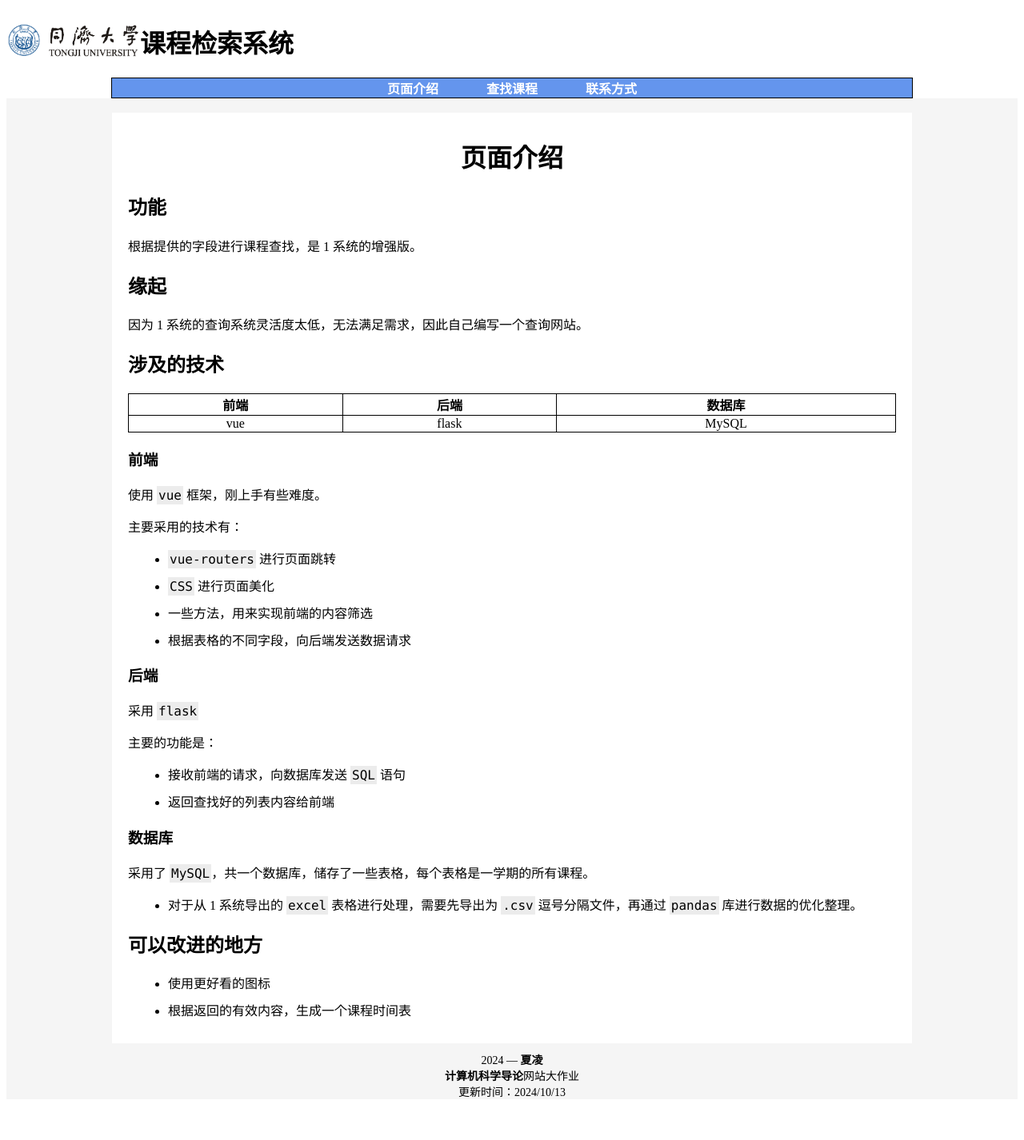
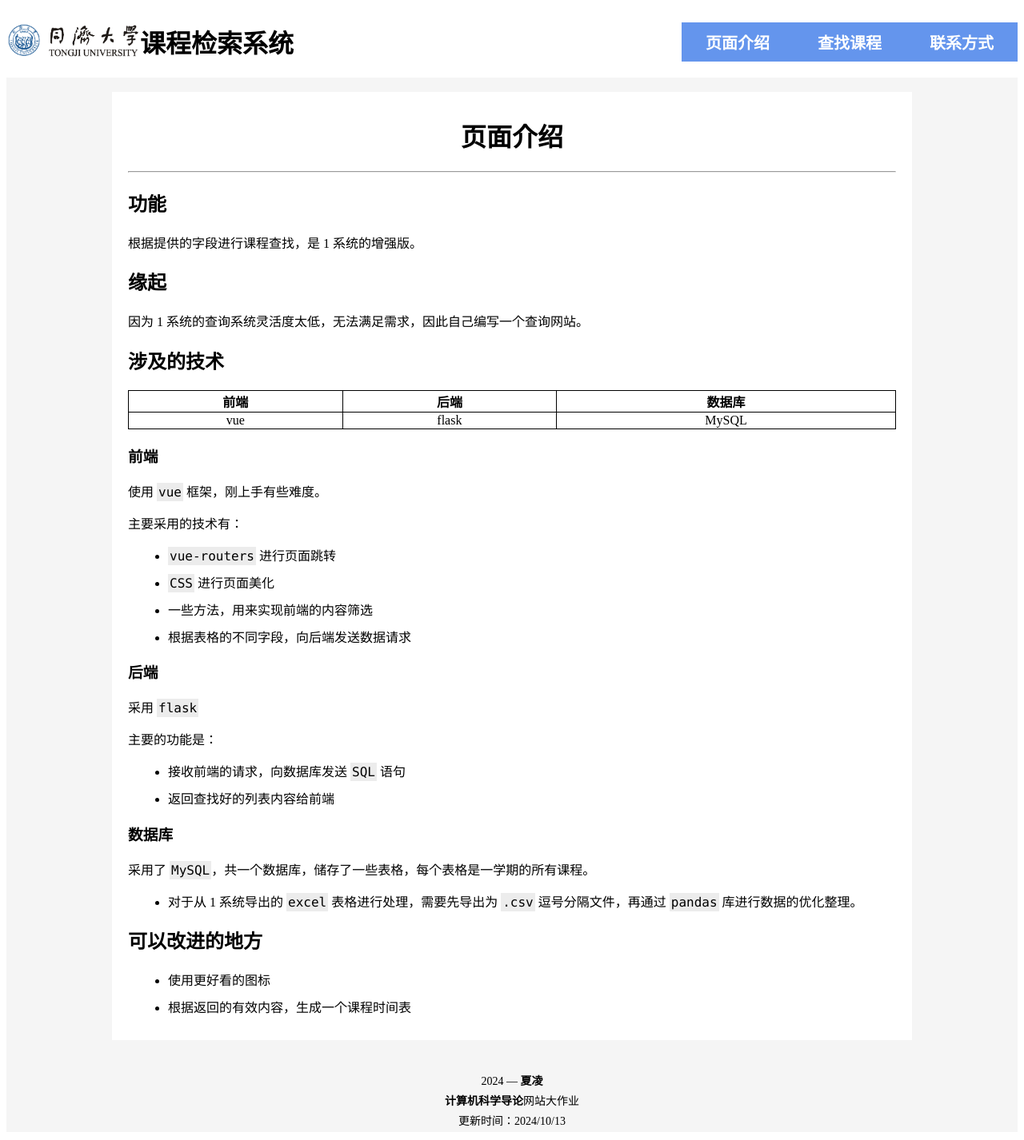
Before and after one commit to XiaLing233/jkd_website, a Vue app: page /Home in a window 1280 px wide. Shown: the whole page at 80% size. Before the commit the page ends 1383 px from the top, so only its background shows below. Built offline with nearby package versions, Linux system fonts and the light colour scheme.

Commit message:
基本样式我满意了

```diff
--- a/src/App.vue
+++ b/src/App.vue
@@ -1,16 +1,19 @@
 <template>
-    <div id="container">
+    <div id="app">
         <header>
             <div id="title">
                 <a href="https://1.tongji.edu.cn"><img height=45px width=167px src="./assets/tongji.png"></img></a>
                 <h1>课程检索系统</h1>
             </div>
 
+            <div id="menuholder">
                 <ul id="menu">
                     <li><router-link to="/Home">页面介绍</router-link></li>
                     <li><router-link to="/Search">查找课程</router-link></li>
                     <li><router-link to="/Contact">联系方式</router-link></li>
             </ul>
+            </div>
+
         </header>
 
         <br>
@@ -24,13 +27,14 @@
             <p>更新时间：2024/10/13</p>
         </footer>
         </div>
+
 </template>
 
 <style>
     * {
         font-family: 'Times New Roman', "宋体", serif;
     }
-    #container {
+    #app {
                 background-color: whitesmoke;
     }
 
@@ -39,26 +43,42 @@
         margin: 0;
         padding: 0;
         background-color: cornflowerblue;
-        border: 1px solid black;
+        max-width: 1000px;
+        /* margin: 0 auto; */
+        font-size: 20px;
+        display: flex;
+        align-items: center;
+        /* height: 100%; */
+        /* margin: 0; */
+    }
+
+    .classitems {
+        display: inline;
         text-align: center;
-        text-decoration-style: none;
-        max-width: 1000px;
-        margin: 0 auto;
+        padding-left: 20px;
+        padding-right: 20px;
     }
+
     footer {
         background-color: whitesmoke;
         text-align: center;
         position: relative;
         bottom: 0;
-        margin-top: 10px;
+        margin-top: 40px;
+        margin-bottom: 10px;
         font-size: 14px;
     }
     footer p {
         margin: 0;
+        padding-bottom: 5px;
     }
 
     header {
         background-color: white;
+        justify-content: space-between;
+        align-items: center;
+        /* padding: 10px 20px; */
+        display: flex;
     }
 
     #title {
@@ -74,14 +94,26 @@
     }
 
     #menu li {
-        display: inline;
-        text-align: center;
+        /* display: inline; */
+        /* text-align: center; */
+        /* padding-top: 30px; */
         padding-left: 20px;
         padding-right: 20px;
+        height: 100%;
+        justify-content: center;
+        align-items: center;
+        /* margin: 0; */
+        /* margin-top: 0; */
+        /* margin-bottom: 0; */
+        /* padding: 0; */
     }
 
     #menu li:hover {
         background-color:dodgerblue;
+        height: 100%;
+        text-align: center;
+        display: inline;
+        /* align-items: center; */
     }
 
     a {
--- a/src/views/Home.vue
+++ b/src/views/Home.vue
@@ -1,6 +1,11 @@
 <template>
 <div id="introbody">
-    <h1 id='页面介绍'>页面介绍</h1>
+    <div id="heading">
+        <h1 id='页面介绍'>页面介绍</h1>
+        </div>
+    <div id="separator">
+        <hr>
+    </div>
     <h2 id='功能'>功能</h2>
     <p>根据提供的字段进行课程查找，是 1 系统的增强版。</p>
     <h2 id='缘起'>缘起</h2>
```
Lines whose indentation alone changed are shown as unchanged.
